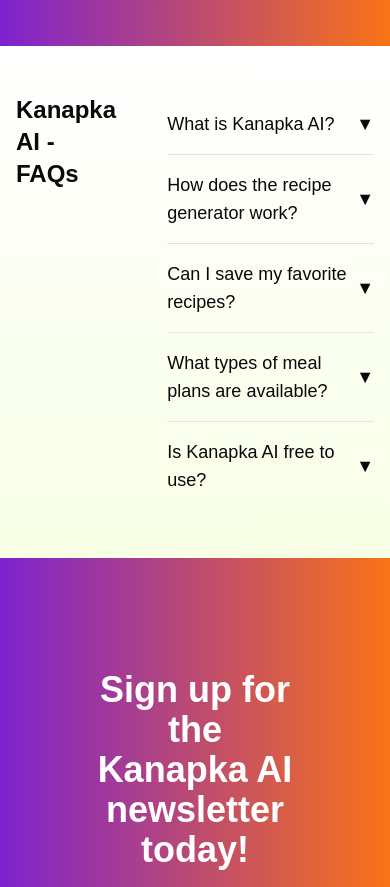
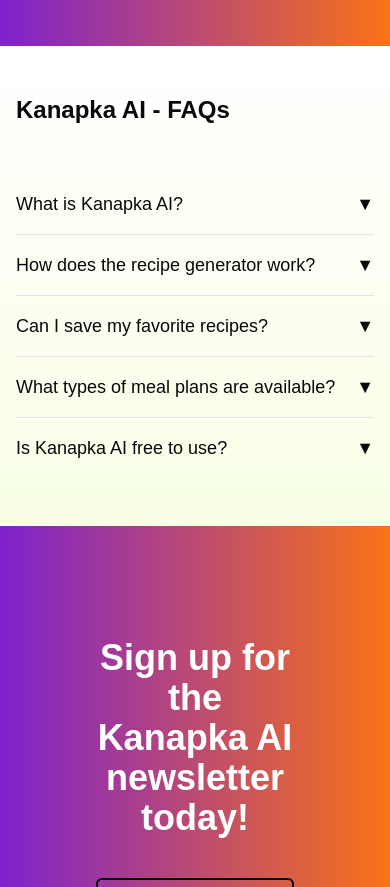
Before and after one commit to Glider6014/kanapka-ai, a Next.js app: page / in a window 390 px wide. Shown: the part 5075-5962 px from the top of the page. Built offline with nearby package versions, Linux system fonts and the light colour scheme; what tailwindcss-motion would draw is missing.

Commit message:
mobile responsiv FAQs section

```diff
--- a/app/page.tsx
+++ b/app/page.tsx
@@ -6,7 +6,7 @@
 import { MainNavbar } from "@/components/MainNavbar";
 import Greeting from "@/components/Greeting";
 import People from "@/components/People";
-import { people0, people1 } from "@/components/PeopleArr";
+// import { people0, people1 } from "@/components/PeopleArr";
 import About_app from "@/components/About_app";
 import Features from "@/components/Features";
 import PromoBanner from "@/components/PromoBanner";
--- a/components/FAQ.tsx
+++ b/components/FAQ.tsx
@@ -1,9 +1,9 @@
-import { useState } from "react";
+import { SetStateAction, useState } from "react";
 
 const FAQ = () => {
-  const [openItem, setOpenItem] = useState(null);
+  const [openItem, setOpenItem] = useState<number | null>(null);
 
-  const toggleItem = (index) => {
+  const toggleItem = (index: number) => {
     setOpenItem(openItem === index ? null : index);
   };
 
@@ -36,14 +36,14 @@
   ];
 
   return (
-    <div className="w-full  bg-gradient-to-t from-[#f8ffe5] to-[rgb(255,255,255)] px-4 py-12 flex justify-center">
+    <div className="w-full bg-gradient-to-t from-[#f8ffe5] to-[rgb(255,255,255)] px-4 py-12 flex justify-center">
       <div className="w-full max-w-6xl">
-        <div className="flex items-start gap-12">
-          <div className="w-1/3">
+        <div className="flex flex-col md:flex-row items-start gap-12">
+          <div className="w-full md:w-1/3 order-1 md:order-none">
             <h2 className="text-2xl font-bold text-left">Kanapka AI - FAQs</h2>
           </div>
 
-          <div className="w-2/3">
+          <div className="w-full md:w-2/3 order-2 md:order-none">
             {faqData.map((item, index) => (
               <div key={index} className="border-b last:border-none py-4">
                 <button
```
